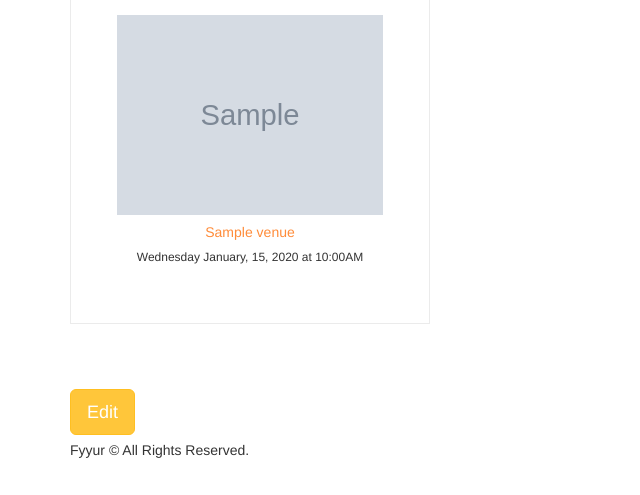
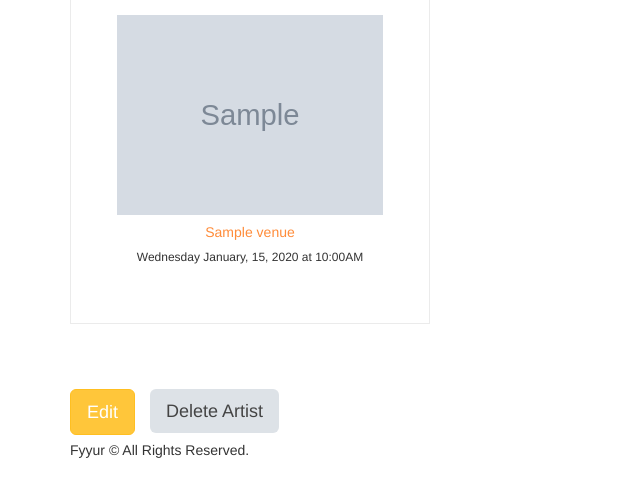
Before and after one commit to Diegofornes/Fyyur, a Flask app: page /artists/1 in a window 1280 px wide. Shown: the part 676-1171 px from the top of the page, without its empty margins (0-640 px from the left). Run offline with Flask 2, Linux system fonts and the light colour scheme; tables that the repository leaves empty hold one stand-in row (values such as "Sample post"); grey boxes marked "Sample" are stand-in pictures; some libraries are stand-ins or nearby versions.

Commit message:
Update show_artist.html

```diff
--- a/Fyyur/starter_code/templates/pages/show_artist.html
+++ b/Fyyur/starter_code/templates/pages/show_artist.html
@@ -72,6 +72,14 @@
 	</div>
 </section>
 
-<a href="/artists/{{ artist.id }}/edit"><button class="btn btn-primary btn-lg">Edit</button></a>
+<span style="float: left">
+	<a href="/artists/{{ artist.id }}/edit"><button class="btn btn-primary btn-lg">Edit</button></a>
+</span>
+<span style="float: left;">
+	<form style="margin: 0px 15px;" action="/artists/{{ artist.id }}" method="POST" >
+		<button class="btn btn-default btn-lg">Delete Artist</button>
+	</form>
+</span>
+
 
 {% endblock %}
```
